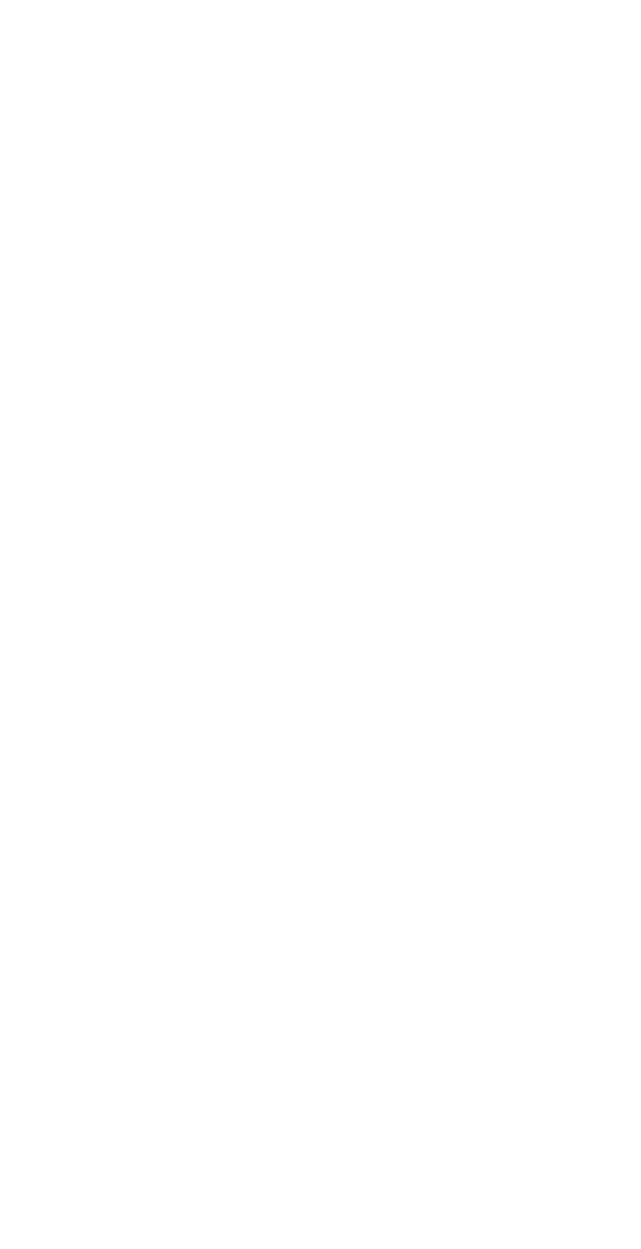
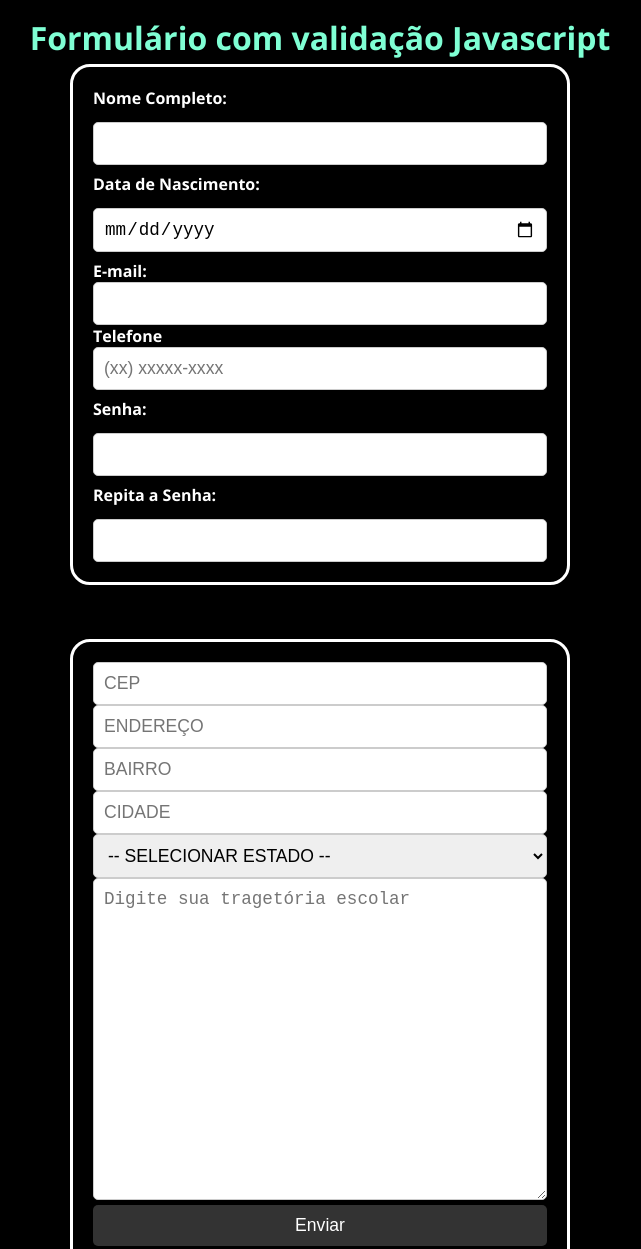
Before and after one commit to vitorbinhotti/formulario, a plain HTML site: page index.html in a window 1280 px wide. Shown: the top 1249 px of the page, without its empty margins (320-961 px from the left). Before the commit the page ends 800 px from the top, so only its background shows below. Drawn offline with nearby package versions, Linux system fonts and the light colour scheme.

Commit message:
update - formulario

```diff
--- /dev/null
+++ b/css/reset.css
@@ -0,0 +1,5 @@
+* {
+    margin: 0;
+    padding: 0;
+    box-sizing: border-box;
+}
--- /dev/null
+++ b/css/style.css
@@ -0,0 +1,53 @@
+body {
+    font-family: "Open Sans", sans-serif;
+    padding: 1rem;
+    background-color: black;
+}
+
+.titulo {
+    color: aquamarine;
+}
+
+h1 {
+    text-align: center;
+}
+
+form {
+    display: flex;
+    flex-direction: column;
+    gap: .5rem;
+    width: 500px;
+    margin: 0 auto;
+    border-style: solid;
+    border-color: white;
+    border-radius: 20px;
+    padding: 20px;
+    margin:  5px auto 5px auto;
+}
+
+label {
+    font-weight: bold;
+    margin-bottom: 5px;
+    color: #fff;
+}
+
+input,
+select,
+textarea {
+    width: 100%;
+    padding: 10px;
+    border: 1px solid #ccc;
+    border-radius: 5px;
+    font-size: 1.1rem;
+}
+
+button {
+    padding: 10px;
+    border: none;
+    border-radius: 5px;
+    background-color: #333;
+    color: #fff;
+    font-size: 1.1rem;
+    cursor: pointer;
+    width: 100%;
+}
--- a/index.html
+++ b/index.html
@@ -1,13 +1,87 @@
 <!DOCTYPE html>
 <html lang="en">
+
 <head>
     <meta charset="UTF-8">
     <meta name="viewport" content="width=device-width, initial-scale=1.0">
-    <link rel="stylesheet" href="style.css">
-    <link rel="stylesheet" href="script.js">
+    <link rel="preconnect" href="https://fonts.googleapis.com">
+    <link rel="preconnect" href="https://fonts.gstatic.com" crossorigin>
+    <link href="https://fonts.googleapis.com/css2?family=Open+Sans:ital,wght@0,300..800;1,300..800&display=swap"
+        rel="stylesheet">
+    <link rel="stylesheet" href="css/style.css">
+    <link rel="stylesheet" href="css/reset.css">
+    <script src="script.js"></script>
     <title>Formulario</title>
 </head>
+
 <body>
+    <h1 class="titulo">Formulário com validação Javascript</h1>
+    <form id="form">
+        <label for="name">Nome Completo:</label>
+        <input type="text" id="name" required>
 
+        <label for="date">Data de Nascimento:</label>
+        <input type="date" id="date" required>
+        <div class="contato">
+            <label for="email">E-mail:</label>
+            <input type="email" id="email" required>
+            <label for="itel">Telefone</label>
+            <input type="tel" name="tel" id="itel" autocomplete="tel" pattern="^\(\d{2}\)[0-9]{4,5}-[0-9]{4}&" required
+                placeholder="(xx) xxxxx-xxxx">
+        </div>
+        <form id="form" name="cadastro" action="" onsubmit="senhaOK();" method="POST" accept-charset="UTF-8">
+            <label>Senha:</label>
+            <input type="password" name="senha" size="15" required onchange="confereSenha();">
+            <label>Repita a Senha:</label>
+            <input type="password" name="confirma" size="15" required onchange="confereSenha();">
+        </form>
+
+        <br><br>
+
+        <form id="form">
+            <div class="cep">
+                <input type="text" id="cep" placeholder="CEP" onblur="buscaCep(this.value)">
+                <input type="text" id="endereco" placeholder="ENDEREÇO">
+                <input type="text" id="bairro" placeholder="BAIRRO">
+                <input type="text" id="cidade" placeholder="CIDADE">
+                <select id="estado" name="estado">
+                    <option disabled selected>-- SELECIONAR ESTADO --</option>
+                    <option value="AC">Acre</option>
+                    <option value="AL">Alagoas</option>
+                    <option value="AP">Amapá</option>
+                    <option value="AM">Amazonas</option>
+                    <option value="BA">Bahia</option>
+                    <option value="CE">Ceará</option>
+                    <option value="DF">Distrito Federal</option>
+                    <option value="ES">Espírito Santo</option>
+                    <option value="GO">Goiás</option>
+                    <option value="MA">Maranhão</option>
+                    <option value="MT">Mato Grosso</option>
+                    <option value="MS">Mato Grosso do Sul</option>
+                    <option value="MG">Minas Gerais</option>
+                    <option value="PA">Pará</option>
+                    <option value="PB">Paraíba</option>
+                    <option value="PR">Paraná</option>
+                    <option value="PE">Pernambuco</option>
+                    <option value="PI">Piauí</option>
+                    <option value="RJ">Rio de Janeiro</option>
+                    <option value="RN">Rio Grande do Norte</option>
+                    <option value="RS">Rio Grande do Sul</option>
+                    <option value="RO">Rondônia</option>
+                    <option value="RR">Roraima</option>
+                    <option value="SC">Santa Catarina</option>
+                    <option value="SP">São Paulo</option>
+                    <option value="SE">Sergipe</option>
+                    <option value="TO">Tocantins</option>
+                </select>
+
+                <div class="text-area">
+                    <textarea name="descricao" id="descricao" cols="40" rows="15"
+                        placeholder="Digite sua tragetória escolar" required></textarea>
+                </div>
+                <button type="submit">Enviar</button>
+        </form>
+    </form>
 </body>
+
 </html>
--- a/script.js
+++ b/script.js
@@ -0,0 +1,35 @@
+function buscaCep(cep) {
+    fetch('https://viacep.com.br/ws/'+cep+'/json/')
+    .then(response => {
+        if(!response.ok){
+            console.log("ERRO DE CONEXÃO")
+        }
+
+    return response.json()
+    })
+    .then(data => {
+        console.log(data)
+        endereco.value = data.logradouro
+        bairro.value = data.bairro
+        cidade.value = data.localidade
+        estado.value = data.uf
+    })
+    .catch(error => {
+        console.log("Erro: ", error)
+    })
+}
+
+function confereSenha() {
+    const senha = document.querySelector('input[name=senha]');
+    const confirma = document.querySelector('input[name=confirma]');
+
+    if (confirma.value === senha.value) {
+        confirma.setCustomValidity('');
+    } else {
+        confirma.setCustomValidity('As senhas não conferem');
+    }
+}
+
+function senhaOK() {
+    alert ("Conectado com sucesso!")
+}
```
Also changed, not shown: style.css (deleted).
